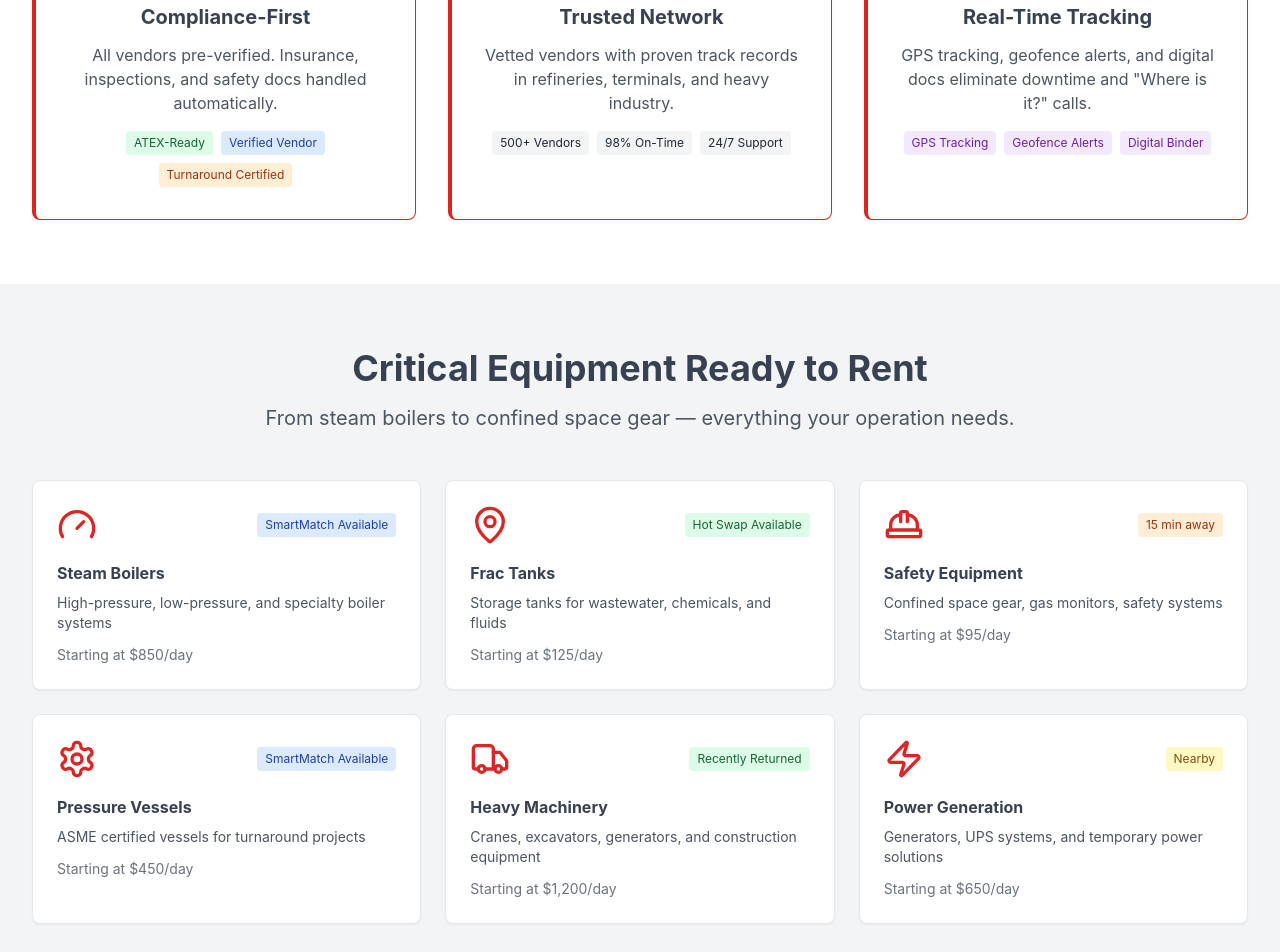
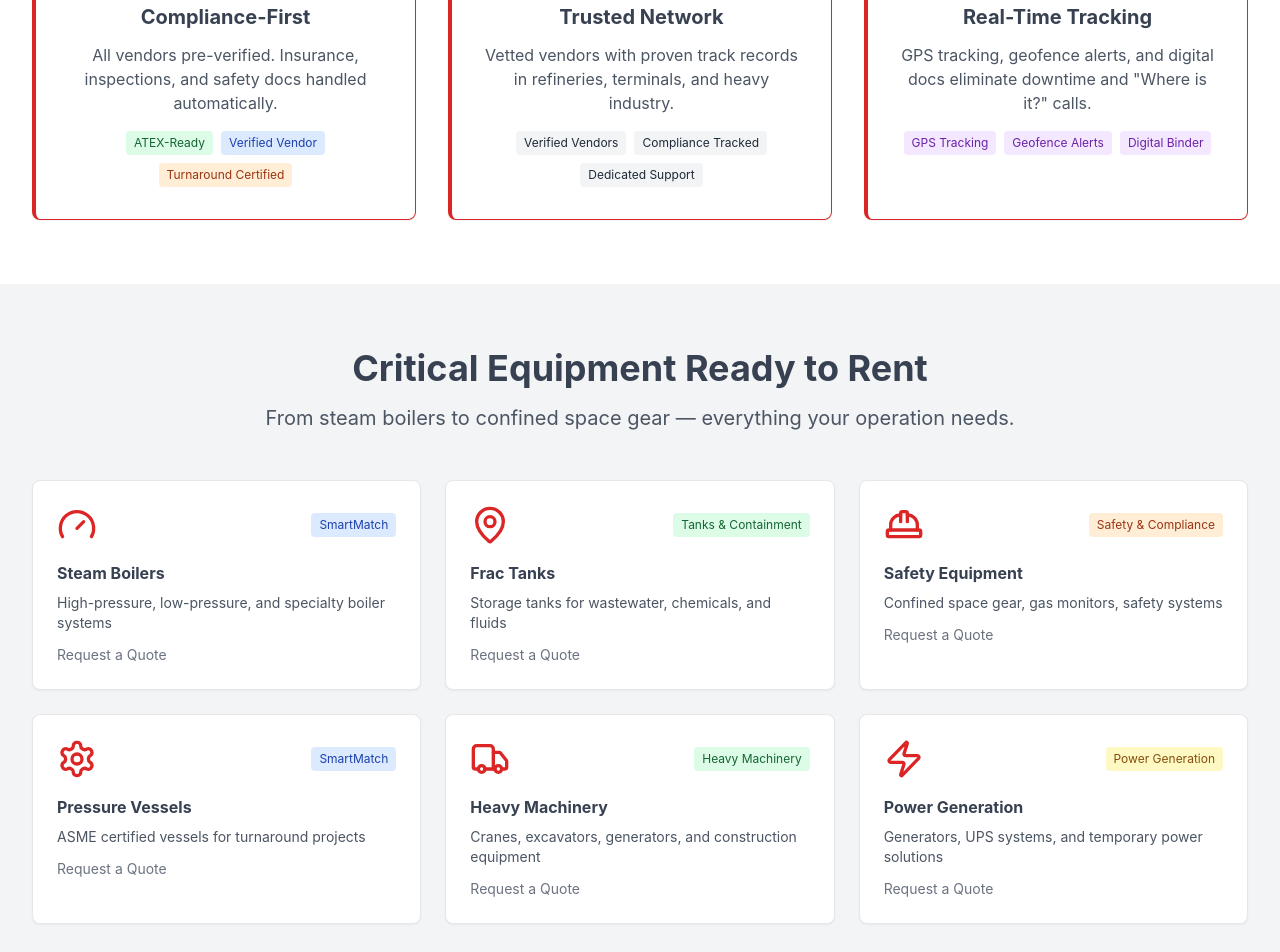
Before and after one commit to ALLRENTZ/allrentz-rev-1, a React (Vite) app: page /landing in a window 1280 px wide. Shown: the part 1340-2292 px from the top of the page. Built offline with nearby package versions, Linux system fonts and the light colour scheme.

Commit message:
Remove fake prices, fake stats, and fake availability badges from landing page
Co-Authored-By: Claude Sonnet 4.6 <noreply@anthropic.com>

```diff
--- a/src/pages/Landing.tsx
+++ b/src/pages/Landing.tsx
@@ -141,9 +141,9 @@ const Landing = () => {
                 Vetted vendors with proven track records in refineries, terminals, and heavy industry.
               </p>
               <div className="flex flex-wrap gap-2 justify-center">
-                <span className="bg-gray-100 text-gray-800 text-xs px-2 py-1 rounded">500+ Vendors</span>
-                <span className="bg-gray-100 text-gray-800 text-xs px-2 py-1 rounded">98% On-Time</span>
-                <span className="bg-gray-100 text-gray-800 text-xs px-2 py-1 rounded">24/7 Support</span>
+                <span className="bg-gray-100 text-gray-800 text-xs px-2 py-1 rounded">Verified Vendors</span>
+                <span className="bg-gray-100 text-gray-800 text-xs px-2 py-1 rounded">Compliance Tracked</span>
+                <span className="bg-gray-100 text-gray-800 text-xs px-2 py-1 rounded">Dedicated Support</span>
               </div>
             </div>
 
@@ -179,61 +179,61 @@ const Landing = () => {
             <div className="industrial-card p-6 hover:shadow-lg transition-all hover:border-allrentz-red/30">
               <div className="flex items-center justify-between mb-4">
                 <Gauge className="h-10 w-10 text-allrentz-red" />
-                <span className="bg-blue-100 text-blue-800 text-xs px-2 py-1 rounded">SmartMatch Available</span>
+                <span className="bg-blue-100 text-blue-800 text-xs px-2 py-1 rounded">SmartMatch</span>
               </div>
               <h3 className="font-bold text-allrentz-gray mb-2">Steam Boilers</h3>
               <p className="text-sm text-gray-600 mb-3">High-pressure, low-pressure, and specialty boiler systems</p>
-              <div className="text-sm text-gray-500">Starting at $850/day</div>
+              <div className="text-sm text-gray-500">Request a Quote</div>
             </div>
 
             <div className="industrial-card p-6 hover:shadow-lg transition-all hover:border-allrentz-red/30">
               <div className="flex items-center justify-between mb-4">
                 <MapPin className="h-10 w-10 text-allrentz-red" />
-                <span className="bg-green-100 text-green-800 text-xs px-2 py-1 rounded">Hot Swap Available</span>
+                <span className="bg-green-100 text-green-800 text-xs px-2 py-1 rounded">Tanks &amp; Containment</span>
               </div>
               <h3 className="font-bold text-allrentz-gray mb-2">Frac Tanks</h3>
               <p className="text-sm text-gray-600 mb-3">Storage tanks for wastewater, chemicals, and fluids</p>
-              <div className="text-sm text-gray-500">Starting at $125/day</div>
+              <div className="text-sm text-gray-500">Request a Quote</div>
             </div>
 
             <div className="industrial-card p-6 hover:shadow-lg transition-all hover:border-allrentz-red/30">
               <div className="flex items-center justify-between mb-4">
                 <HardHat className="h-10 w-10 text-allrentz-red" />
-                <span className="bg-orange-100 text-orange-800 text-xs px-2 py-1 rounded">15 min away</span>
+                <span className="bg-orange-100 text-orange-800 text-xs px-2 py-1 rounded">Safety &amp; Compliance</span>
               </div>
               <h3 className="font-bold text-allrentz-gray mb-2">Safety Equipment</h3>
               <p className="text-sm text-gray-600 mb-3">Confined space gear, gas monitors, safety systems</p>
-              <div className="text-sm text-gray-500">Starting at $95/day</div>
+              <div className="text-sm text-gray-500">Request a Quote</div>
             </div>
 
             <div className="industrial-card p-6 hover:shadow-lg transition-all hover:border-allrentz-red/30">
               <div className="flex items-center justify-between mb-4">
                 <Settings className="h-10 w-10 text-allrentz-red" />
-                <span className="bg-blue-100 text-blue-800 text-xs px-2 py-1 rounded">SmartMatch Available</span>
+                <span className="bg-blue-100 text-blue-800 text-xs px-2 py-1 rounded">SmartMatch</span>
               </div>
               <h3 className="font-bold text-allrentz-gray mb-2">Pressure Vessels</h3>
               <p className="text-sm text-gray-600 mb-3">ASME certified vessels for turnaround projects</p>
-              <div className="text-sm text-gray-500">Starting at $450/day</div>
+              <div className="text-sm text-gray-500">Request a Quote</div>
             </div>
 
             <div className="industrial-card p-6 hover:shadow-lg transition-all hover:border-allrentz-red/30">
               <div className="flex items-center justify-between mb-4">
                 <Truck className="h-10 w-10 text-allrentz-red" />
-                <span className="bg-green-100 text-green-800 text-xs px-2 py-1 rounded">Recently Returned</span>
+                <span className="bg-green-100 text-green-800 text-xs px-2 py-1 rounded">Heavy Machinery</span>
               </div>
               <h3 className="font-bold text-allrentz-gray mb-2">Heavy Machinery</h3>
               <p className="text-sm text-gray-600 mb-3">Cranes, excavators, generators, and construction equipment</p>
-              <div className="text-sm text-gray-500">Starting at $1,200/day</div>
+              <div className="text-sm text-gray-500">Request a Quote</div>
             </div>
 
             <div className="industrial-card p-6 hover:shadow-lg transition-all hover:border-allrentz-red/30">
               <div className="flex items-center justify-between mb-4">
                 <Zap className="h-10 w-10 text-allrentz-red" />
-                <span className="bg-yellow-100 text-yellow-800 text-xs px-2 py-1 rounded">Nearby</span>
+                <span className="bg-yellow-100 text-yellow-800 text-xs px-2 py-1 rounded">Power Generation</span>
               </div>
               <h3 className="font-bold text-allrentz-gray mb-2">Power Generation</h3>
               <p className="text-sm text-gray-600 mb-3">Generators, UPS systems, and temporary power solutions</p>
-              <div className="text-sm text-gray-500">Starting at $650/day</div>
+              <div className="text-sm text-gray-500">Request a Quote</div>
             </div>
           </div>
 
```
